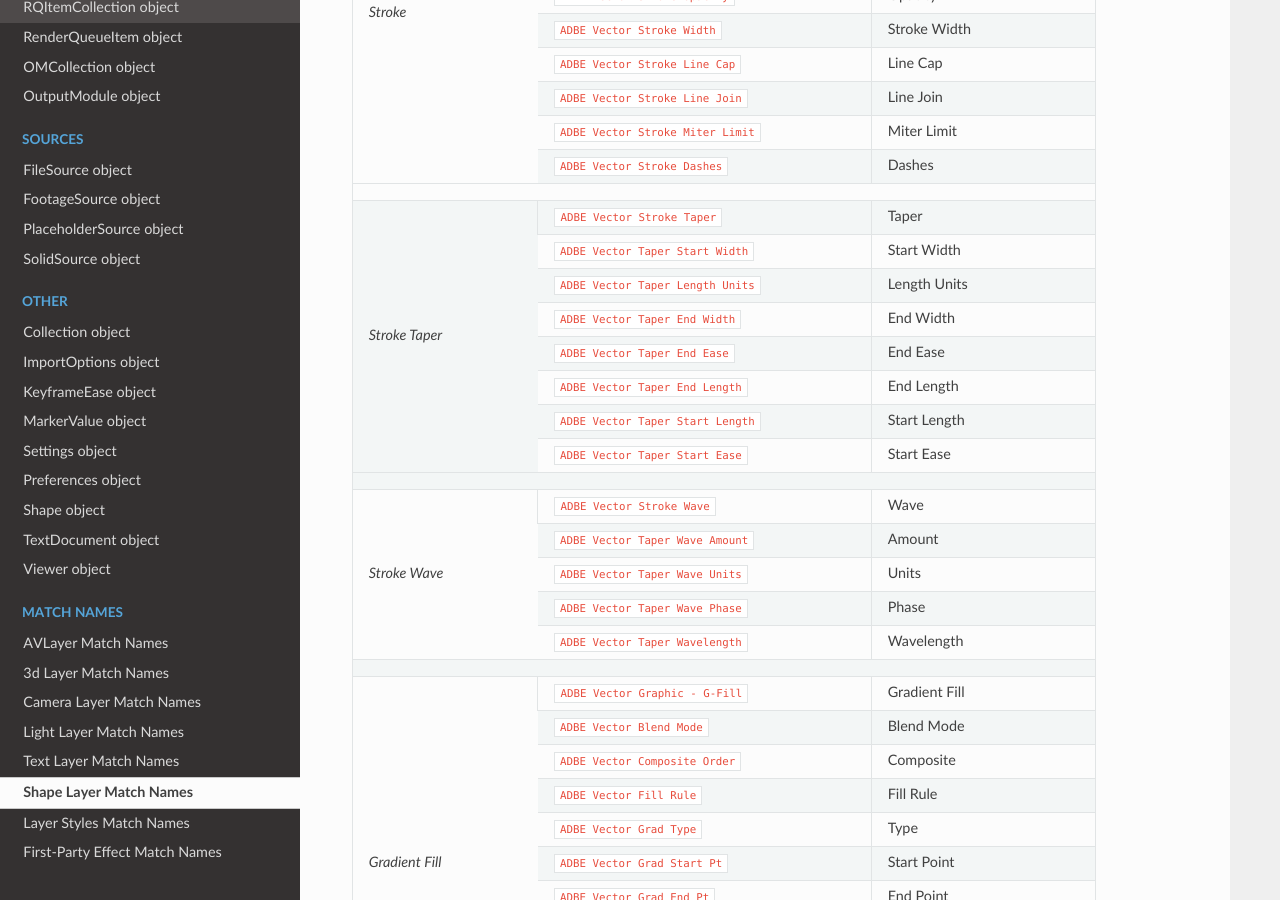
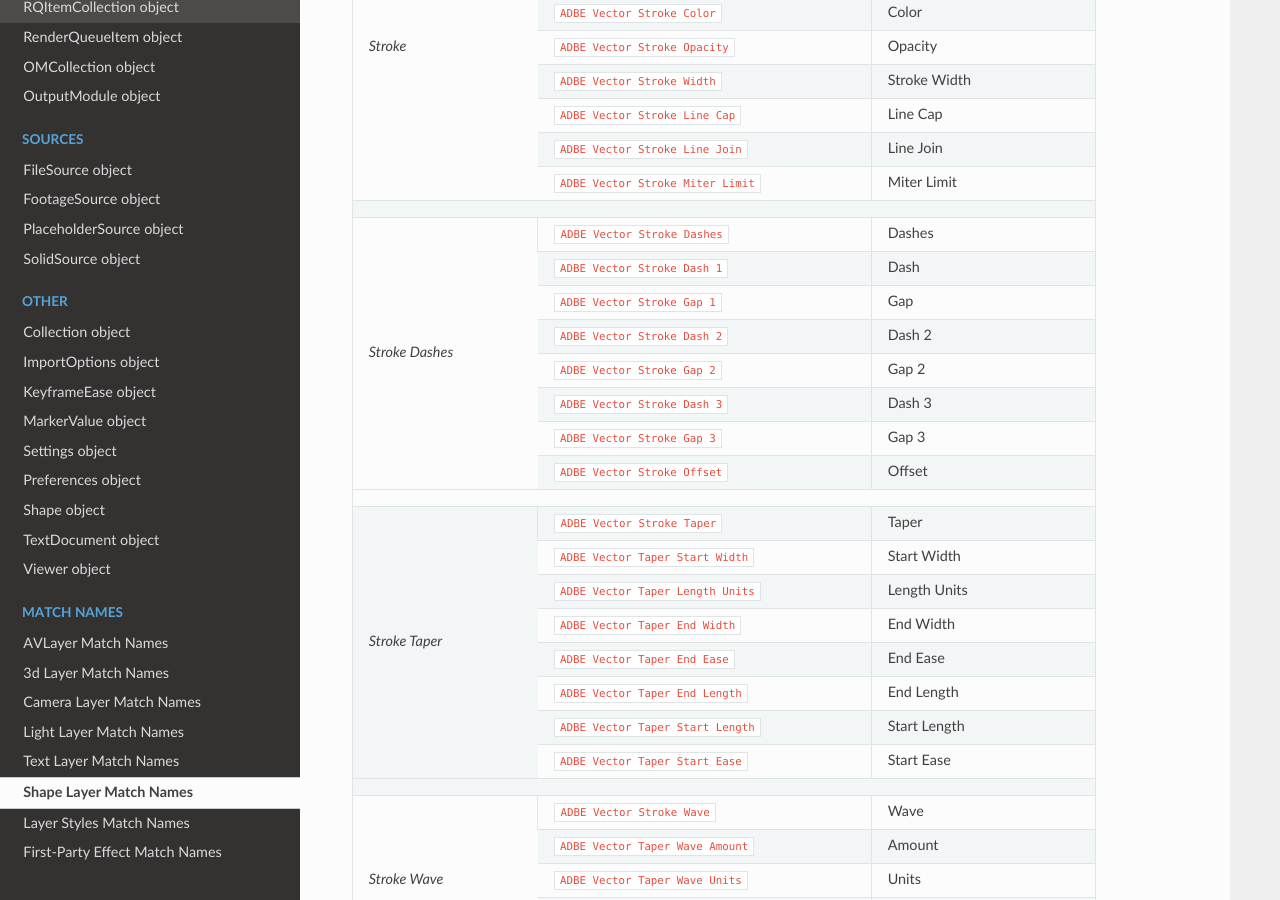
Before and after one commit to docsforadobe/after-effects-scripting-guide, a Sphinx documentation site: the page built from docs/matchnames/layer/shapelayer.rst, in a window 1280 px wide and 900 px high, scrolled down 1625 px. Built offline with Sphinx 7.4.7 and the Read the Docs theme 2.0.0, drawn with Linux system fonts in a browser that asks for light colours; some of the changed text lies outside the part shown.

Commit message:
Add matchnames for shape layer stroke dashes, root vectors group

```diff
--- a/docs/matchnames/layer/shapelayer.rst
+++ b/docs/matchnames/layer/shapelayer.rst
@@ -7,6 +7,10 @@ Shape Layer Match Names
 | **Category**       | **Match Name**                      | **Display Name (EN)** |
 +====================+=====================================+=======================+
 | *Layer*            | ``ADBE Vector Layer``               |  Shape Layer          |
++--------------------+-------------------------------------+-----------------------+
+|                                                                                  |
++--------------------+-------------------------------------+-----------------------+
+| *Contents*         | ``ADBE Root Vectors Group``         |  Contents             |
 +--------------------+-------------------------------------+-----------------------+
 |                                                                                  |
 +--------------------+-------------------------------------+-----------------------+
@@ -105,8 +109,24 @@ Shape Layer Match Names
 |                    | ``ADBE Vector Stroke Line Join``    | Line Join             |
 +                    +-------------------------------------+-----------------------+
 |                    | ``ADBE Vector Stroke Miter Limit``  | Miter Limit           |
++--------------------+-------------------------------------+-----------------------+
+|                                                                                  |
++--------------------+-------------------------------------+-----------------------+
+| *Stroke Dashes*    | ``ADBE Vector Stroke Dashes``       | Dashes                |
 +                    +-------------------------------------+-----------------------+
-|                    | ``ADBE Vector Stroke Dashes``       | Dashes                |
+|                    | ``ADBE Vector Stroke Dash 1``       | Dash                  |
++                    +-------------------------------------+-----------------------+
+|                    | ``ADBE Vector Stroke Gap 1``        | Gap                   |
++                    +-------------------------------------+-----------------------+
+|                    | ``ADBE Vector Stroke Dash 2``       | Dash 2                |
++                    +-------------------------------------+-----------------------+
+|                    | ``ADBE Vector Stroke Gap 2``        | Gap 2                 |
++                    +-------------------------------------+-----------------------+
+|                    | ``ADBE Vector Stroke Dash 3``       | Dash 3                |
++                    +-------------------------------------+-----------------------+
+|                    | ``ADBE Vector Stroke Gap 3``        | Gap 3                 |
++                    +-------------------------------------+-----------------------+
+|                    | ``ADBE Vector Stroke Offset``       | Offset                |
 +--------------------+-------------------------------------+-----------------------+
 |                                                                                  |
 +--------------------+-------------------------------------+-----------------------+
```
